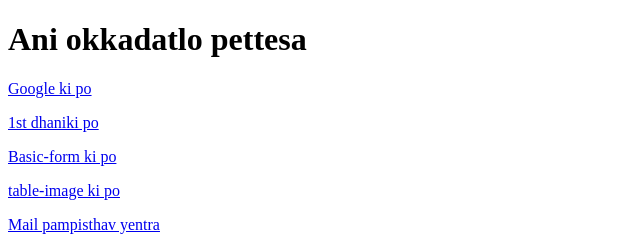
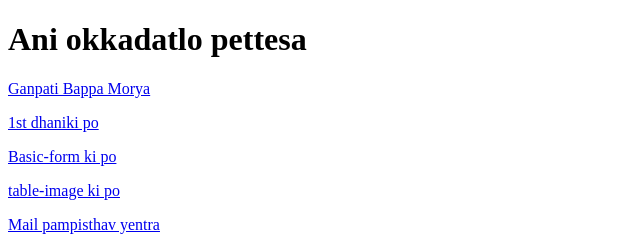
Before and after one commit to pavanadabala/nerchukuntara, a plain HTML site: page hyperlink.html in a window 1280 px wide. Shown: the full height of the page, 0-640 px from the left. Drawn offline with Linux system fonts and the light colour scheme.

Commit message:
update link to ganpati bappa morya

```diff
--- a/hyperlink.html
+++ b/hyperlink.html
@@ -10,7 +10,8 @@
 <body>
     <h1>Ani okkadatlo pettesa</h1>
 
-    <p><a href="https://www.google.com" target="_blank">Google ki po</a></p>
+    <p><a href="https://www.google.com/search?sca_esv=569101513&rlz=1C5CHFA_enTH1043TH1043&sxsrf=AM9HkKn-P7EGfrc1v9GChXy6tXkQZCM3qQ:1695893365100&q=ganpati+bappa+morya&tbm=isch&source=lnms&sa=X&ved=2ahUKEwiQm-mM_8yBAxXCyDgGHfrLDzIQ0pQJegQIDRAB&biw=775&bih=827&dpr=2"
+            target="_blank">Ganpati Bappa Morya</a></p>
 
     <p><a href="index.html">1st dhaniki po</a></p>
 
```
